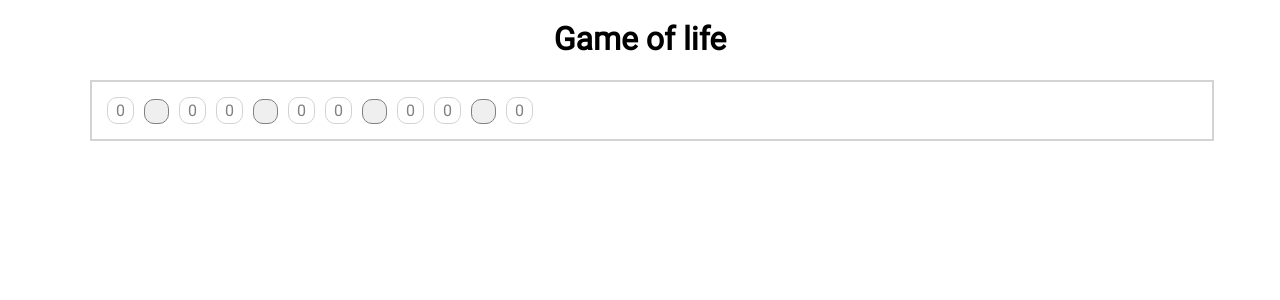
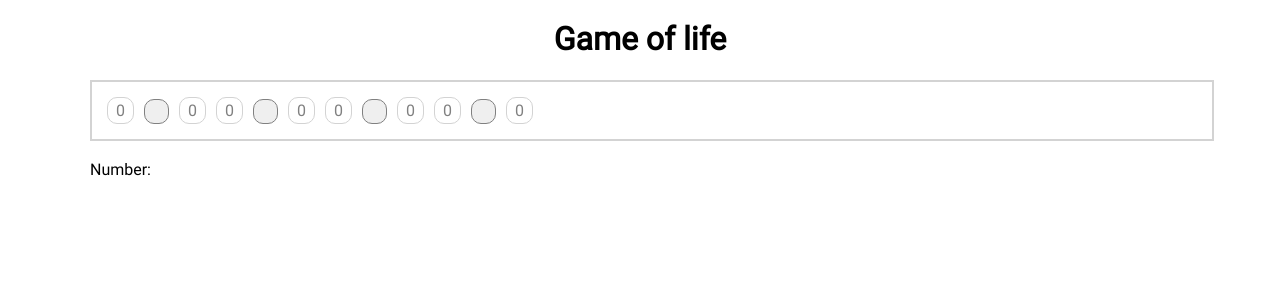
Before and after one commit to Paveldub/webpack-from-scratch, a React app: page / in a window 1280 px wide. Shown: the top 300 px of the page. Built offline with nearby package versions, Linux system fonts and the light colour scheme.

Commit message:
show number component

```diff
--- a/src/Components/showNumber/showNumber.tsx
+++ b/src/Components/showNumber/showNumber.tsx
@@ -1,12 +1,13 @@
 import React, { FC } from "react";
+import "./shownumber.css";
 
 interface ShowNumber {
-  cellNum: number;
-  onClick: () => void;
+  cellNum?: number;
+  onClick?: () => void;
 }
 
-export const ShowNumberComponent: FC<ShowNumber> = ({ cellNum, onClick }) => {
+export const ShowNumberComponent: FC<ShowNumber> = ({ cellNum, onClick }) => (
   <div className="cell-number" onClick={onClick}>
-    {cellNum}
-  </div>;
-};
+    <span>Number: {cellNum}</span>
+  </div>
+);
--- /dev/null
+++ b/src/Components/showNumber/shownumber.css
@@ -0,0 +1,3 @@
+.cell-number {
+  margin-top: 20px;
+}
--- a/src/index.tsx
+++ b/src/index.tsx
@@ -6,6 +6,7 @@ import { render } from "react-dom";
 
 import { MainTitleComponet } from "./Components/Title/Title";
 import { FieldComponent } from "./Components/Field/Field";
+import { ShowNumberComponent } from "./Components/showNumber/showNumber";
 
 const App = () => (
   <div className="container">
@@ -14,6 +15,7 @@ const App = () => (
       field={[["0", "", "0", "0", "", "0", "0", "", "0", "0", "", "0"]]}
       onClick={(e) => console.log(e)}
     />
+    <ShowNumberComponent />
   </div>
 );
 
```
